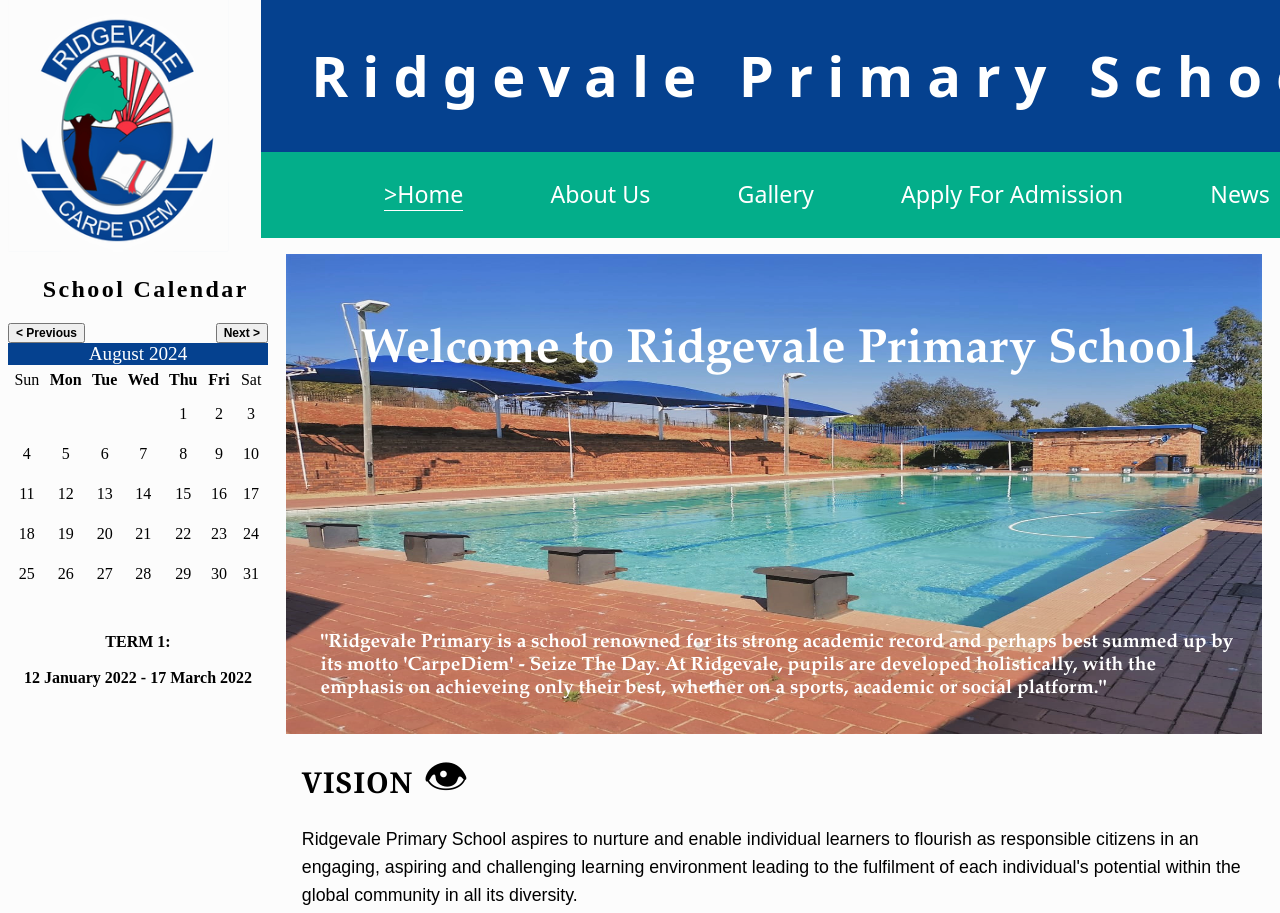
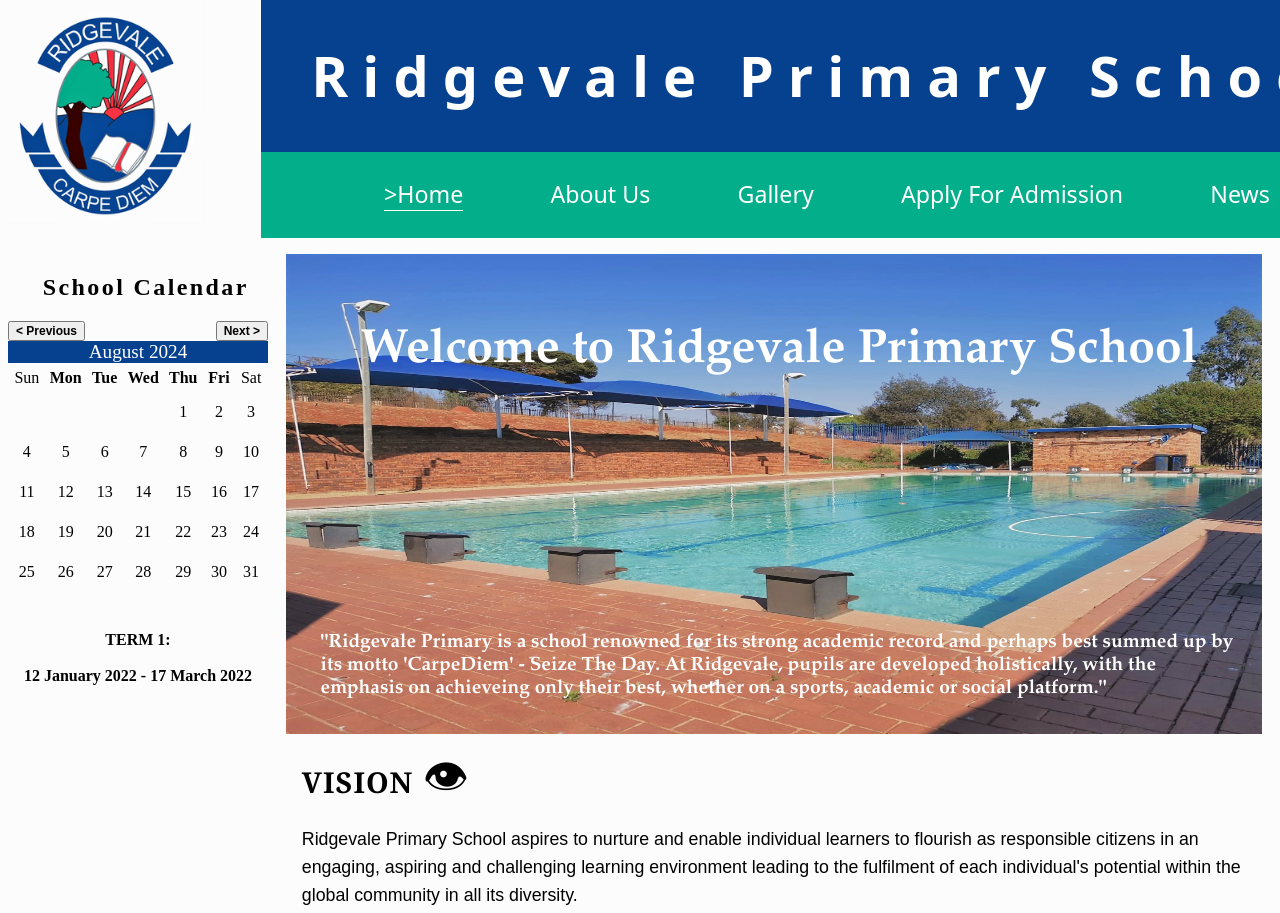
Before and after one commit to MoikabiOL/RPS, a plain HTML site: page index.html in a window 1280 px wide. Shown: the top 913 px of the page. Drawn offline with Linux system fonts and the light colour scheme.

Commit message:
Update index.html

```diff
--- a/index.html
+++ b/index.html
@@ -87,7 +87,7 @@
 	<body>
 		<a id="top"></a><!-- When a user scrolls all the way to the bottom, the button that appears on the right-side, brings the user back to the top of the page -->
 		<header class="emblem">
-			<img id="logo" src="images/rpsemblem3.png" alt="School Emblem" width="90%" height="70%" title="Ridgevale Primary School Emblem" />
+			<img id="logo" src="images/rpsemblem3.png" alt="School Emblem" width="80%" title="Ridgevale Primary School Emblem" />
 		</header>
 		<header>
 			<h1 class="organization">Ridgevale Primary School</h1>
```
